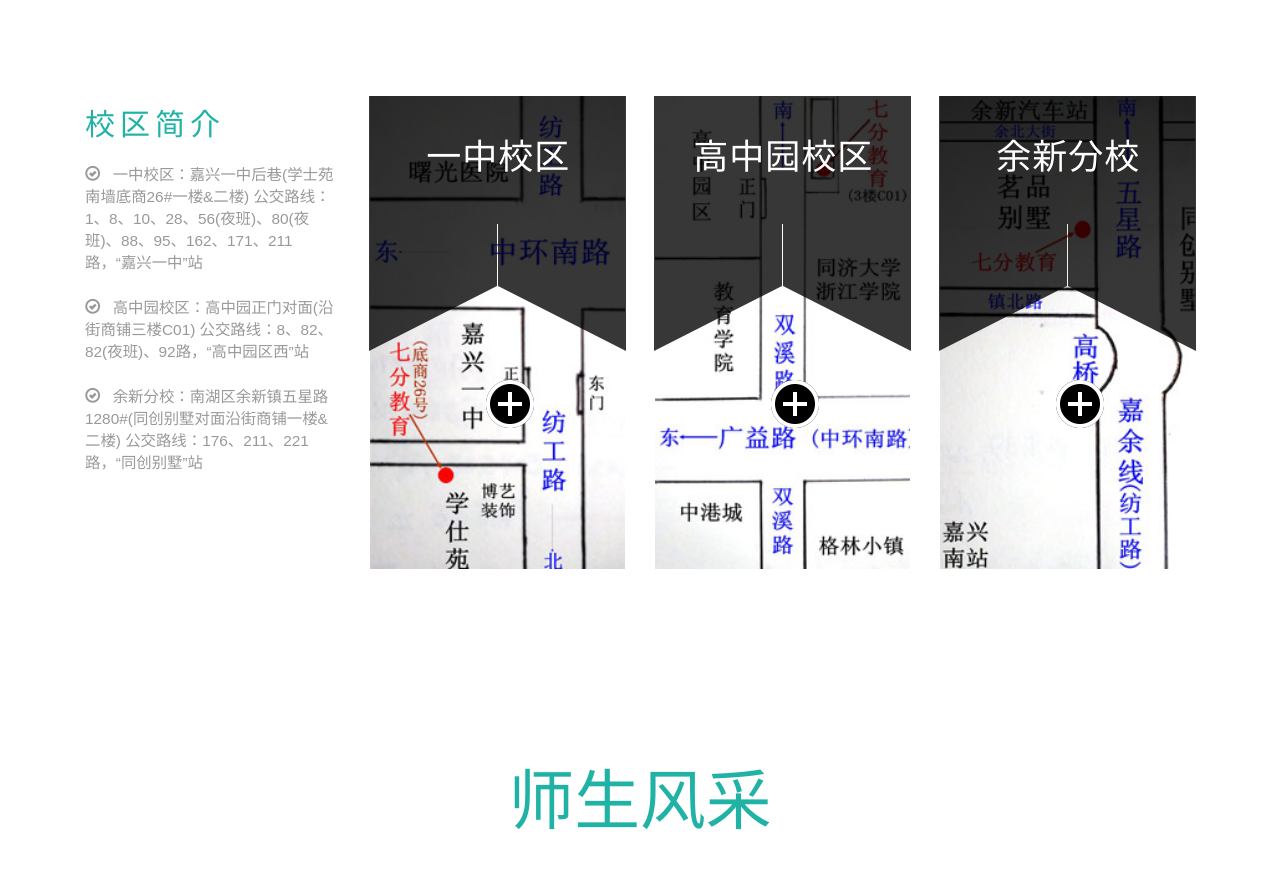
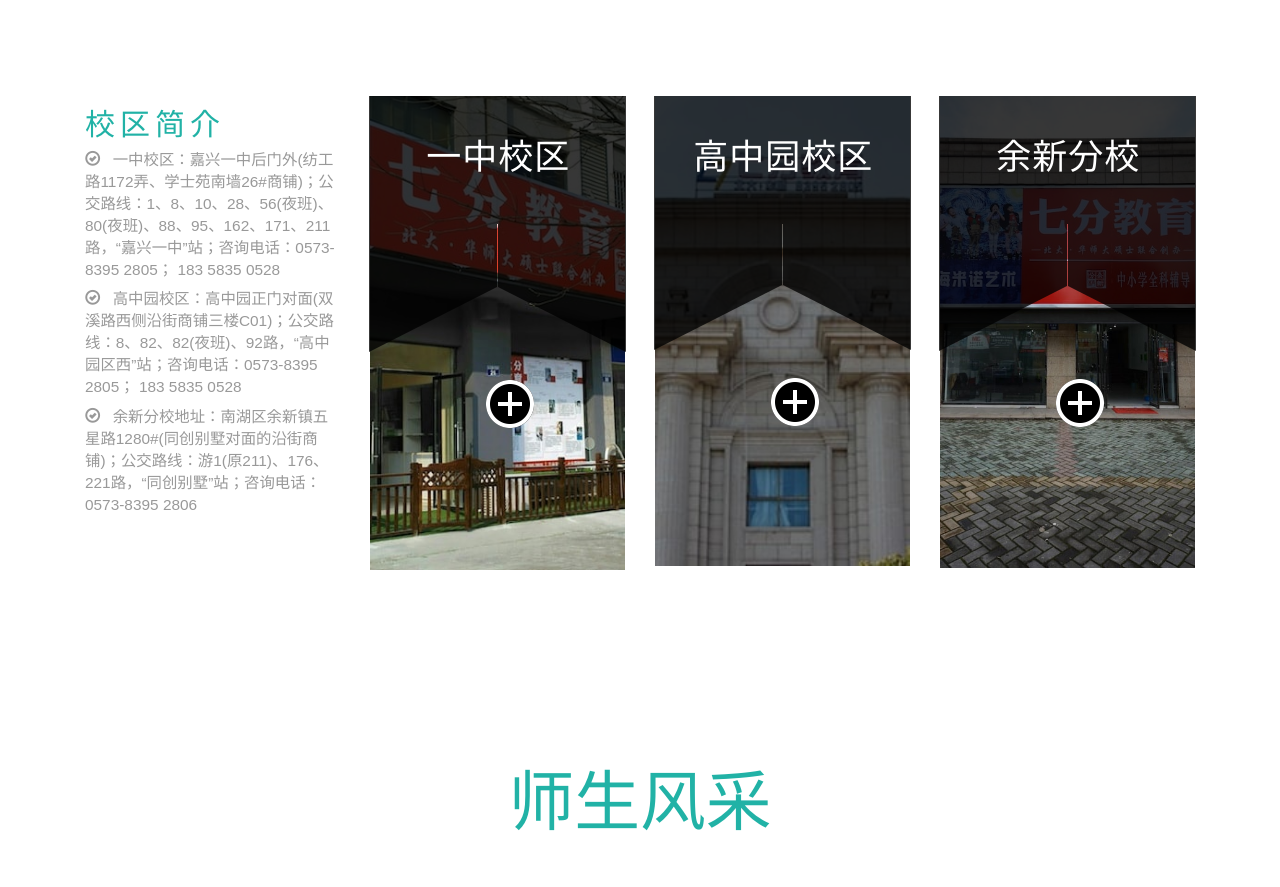
Before and after one commit to songjinzhong/7studying.com, a website: page 7fen/index.html in a window 1280 px wide. Shown: the part 1148-2035 px from the top of the page. Drawn offline with Linux system fonts and the light colour scheme.

Commit message:
update for campus and style

```diff
--- a/7fen/css/style-03-19.css
+++ b/7fen/css/style.css
@@ -464,7 +464,7 @@
 }
 .work ul li {
 	display:block;
-	margin-top:1.5em;
+	margin-top:0.5em;
 	font-size:1.1em;
 	color:#999;
 }
--- a/7fen/index.html
+++ b/7fen/index.html
@@ -11,7 +11,7 @@
 <!--mobile apps-->
 <!--Custom Theme files -->
 <link href="css/bootstrap.css" type="text/css" rel="stylesheet" media="all">
-<link href="css/style-03-19.css" type="text/css" rel="stylesheet" media="all">
+<link href="css/style.css?v=0319" type="text/css" rel="stylesheet" media="all">
 <!-- //Custom Theme files -->
 <!-- js -->
 <script src="js/jquery-1.11.1.min.js"></script>
@@ -145,13 +145,13 @@
 				<div class="col-md-3 work-grids work-grd1 wow slideInLeft animated" data-wow-delay=".2s">
 					<h3 class="title w-sjz">校区简介</h3>
 					<ul>
-						<li><span class="glyphicon glyphicon-ok-circle"></span>一中校区：嘉兴一中后巷(学士苑南墙底商26#一楼&二楼) 公交路线：1、8、10、28、56(夜班)、80(夜班)、88、95、162、171、211路，“嘉兴一中”站</li>
-						<li><span class="glyphicon glyphicon-ok-circle"></span>高中园校区：高中园正门对面(沿街商铺三楼C01) 公交路线：8、82、82(夜班)、92路，“高中园区西”站</li>
-						<li><span class="glyphicon glyphicon-ok-circle"></span>余新分校：南湖区余新镇五星路1280#(同创别墅对面沿街商铺一楼&二楼) 公交路线：176、211、221路，“同创别墅”站</li>
+						<li><span class="glyphicon glyphicon-ok-circle"></span>一中校区：嘉兴一中后门外(纺工路1172弄、学士苑南墙26#商铺)；公交路线：1、8、10、28、56(夜班)、80(夜班)、88、95、162、171、211路，“嘉兴一中”站；咨询电话：0573-8395 2805； 183 5835 0528</li>
+						<li><span class="glyphicon glyphicon-ok-circle"></span>高中园校区：高中园正门对面(双溪路西侧沿街商铺三楼C01)；公交路线：8、82、82(夜班)、92路，“高中园区西”站；咨询电话：0573-8395 2805； 183 5835 0528</li>
+						<li><span class="glyphicon glyphicon-ok-circle"></span>余新分校地址：南湖区余新镇五星路1280#(同创别墅对面的沿街商铺)；公交路线：游1(原211)、176、221路，“同创别墅”站；咨询电话：0573-8395 2806</li>
 					</ul>
 				</div>
 				<div class="col-md-3 work-grids wow zoomIn animated campus" data-wow-delay=".2s">
-					<img src="images/img4.jpg" alt=""/>
+					<img src="images/c/yz-b.jpg" alt=""/>
 					<div class="img-caption">
 						<div class="img-text">
 							<h4>一中校区</h4>
@@ -201,7 +201,7 @@
 				</div>
 
 				<div class="col-md-3 work-grids wow zoomIn animated campus" data-wow-delay=".2s">
-					<img src="images/img5.jpg" alt=""/>
+					<img src="images/c/gzy-b.jpg" alt=""/>
 					<div class="img-caption">
 						<div class="img-text">
 							<h4>高中园校区</h4>
@@ -252,7 +252,7 @@
 				</div>
 
 				<div class="col-md-3 work-grids wow zoomIn animated campus" data-wow-delay=".2s">
-					<img src="images/img6.jpg" alt=""/>
+					<img src="images/c/yx-b.jpg" alt=""/>
 					<div class="img-caption">
 						<div class="img-text">
 							<h4>余新分校</h4>
```
Also changed, not shown: 7fen/images/c/gzy-b.jpg (added), 7fen/images/c/yx-b.jpg (added), 7fen/images/c/yz-b.jpg (added).
